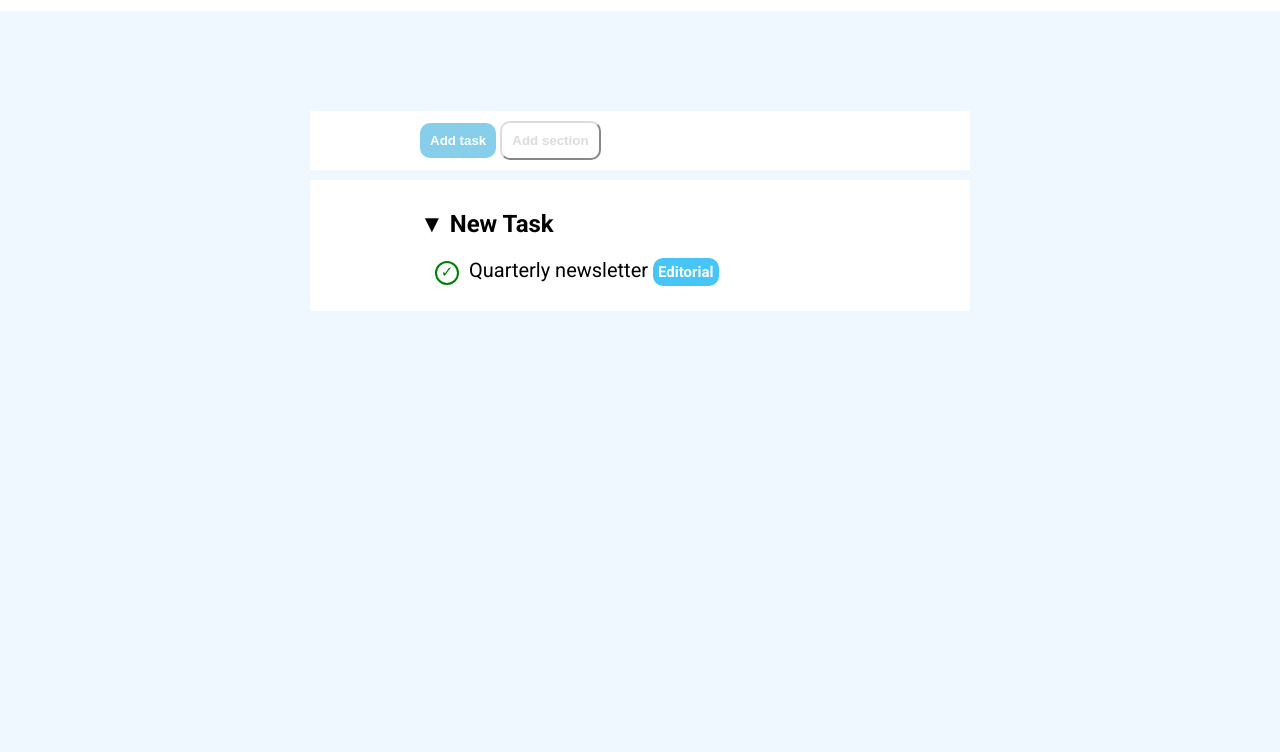
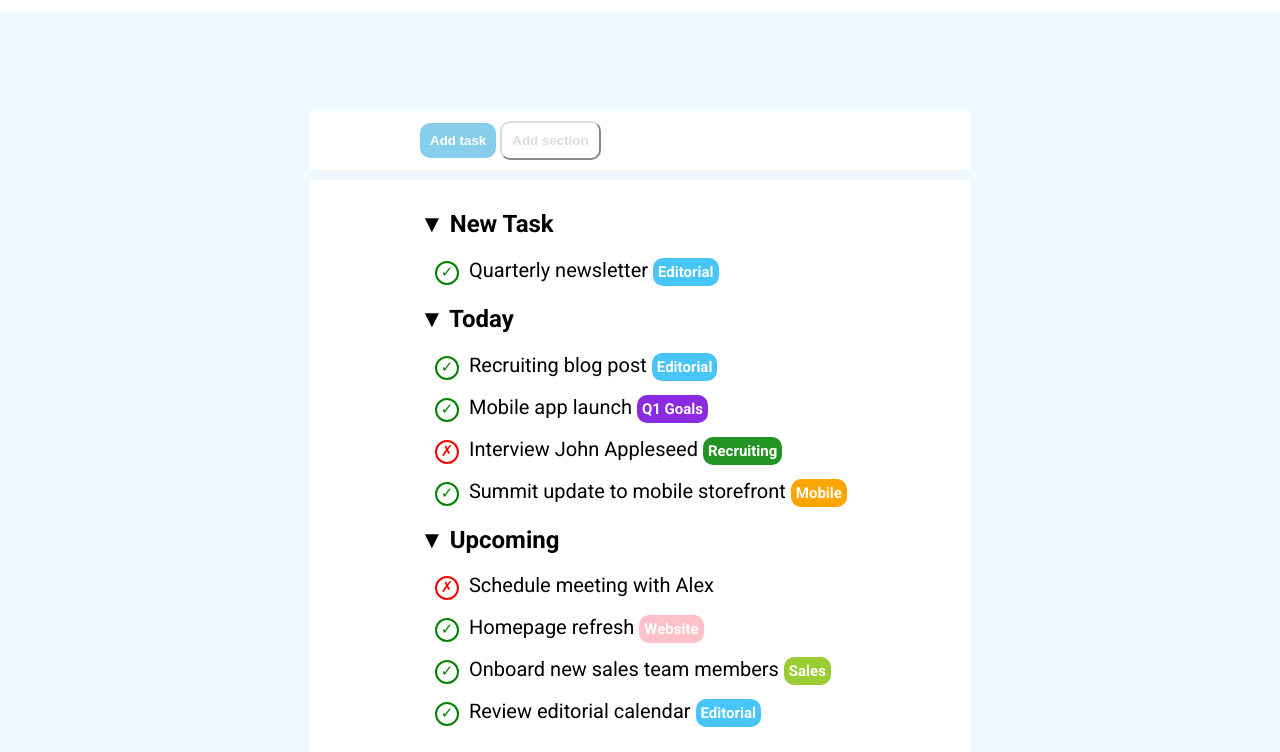
Before and after one commit to danielecarpentiero/html-css-toboolist, a plain HTML site: page index.html in a window 1280 px wide. Shown: the part 114-866 px from the top of the page. Before the commit the page ends 800 px from the top, so only its background shows below. Drawn offline with Linux system fonts and the light colour scheme.

Commit message:
feat: completed other layers

```diff
--- a/css/style.css
+++ b/css/style.css
@@ -68,22 +68,32 @@ h2 {
     margin-left: 100px;
 }
 
-.positive {
+.mark {
     background-color: white;
     width: 20px;
     height: 20px;
-    border: 2px solid green;
     border-radius: 50%;
     text-align: center;
     font-size: 15px;
     display: inline-block;
-    color: green;
     margin-left: 75px;
     margin-right: 5px;
 }
 
+.positive{
+    border: 2px solid green;
+    color: green;
+}
+
+.negative{
+    border: 2px solid red;
+    color: red;
+}
+
 li {
     font-size: 20px;
+    margin-top: 15px;
+    margin-bottom: 15px;
 }
 
 .pin {
@@ -91,9 +101,29 @@ li {
     color: white;
     font-size: 15px;
     padding: 5px;
+    font-weight: bold;
 }
 
 .blue{
-    font-weight: bold;
     background-color: rgb(72, 197, 247);
 }
+
+.purple{
+    background-color:blueviolet
+}
+
+.green{
+    background-color: rgb(35, 148, 35)
+}
+
+.orange{
+    background-color: orange;
+}
+
+.pink{
+    background-color: pink;
+}
+
+.yellowish{
+    background-color: yellowgreen;
+}
--- a/index.html
+++ b/index.html
@@ -21,21 +21,64 @@
     <!-- /Header -->
     <!-- Inizio sezione principale -->
     <main>
+        <!-- action buttons -->
         <div class="little-box">
             <button class="button one">Add task</button>
             <button class="button two">Add section</button>
         </div>
+        <!-- /action buttons -->
+        <!-- task principali -->
         <div class="big-box">
             <div class="container">
                 <h2>▼ New Task</h2>
                 <ul>
                     <li>
-                        <span class="positive">&check;</span> Quarterly newsletter <span class="pin blue">Editorial</span>
+                        <span class="mark positive">&check;</span> Quarterly newsletter <span
+                            class="pin blue">Editorial</span>
+                    </li>
+                </ul>
+                <h2>▼ Today</h2>
+                <ul>
+                    <li>
+                        <span class="mark positive">&check;</span> Recruiting blog post <span
+                            class="pin blue">Editorial</span>
+                    </li>
+                    <li>
+                        <span class="mark positive">&check;</span> Mobile app launch <span
+                            class="pin purple">Q1 Goals</span>
+                    </li>
+                    <li>
+                        <span class="mark negative">&cross;</span> Interview John Appleseed <span
+                            class="pin green">Recruiting</span>
+                    </li>
+                    <li>
+                        <span class="mark positive">&check;</span> Summit update to mobile storefront <span
+                            class="pin orange">Mobile</span>
+                    </li>
+                </ul>
+                <h2>▼ Upcoming</h2>
+                <ul>
+                    <li>
+                        <span class="mark negative">&cross;</span> Schedule meeting with Alex
+                    </li>
+                    <li>
+                        <span class="mark positive">&check;</span> Homepage refresh <span
+                            class="pin pink">Website</span>
+                    </li>
+                    <li>
+                        <span class="mark positive">&check;</span> Onboard new sales team members <span
+                            class="pin yellowish">Sales</span>
+                    </li>
+                    <li>
+                        <span class="mark positive">&check;</span> Review editorial calendar <span
+                            class="pin blue">Editorial</span>
                     </li>
                 </ul>
             </div>
         </div>
+        <!-- /task principali -->
     </main>
+    <!-- Fine sezione principale -->
 </body>
 
 </html>
```
